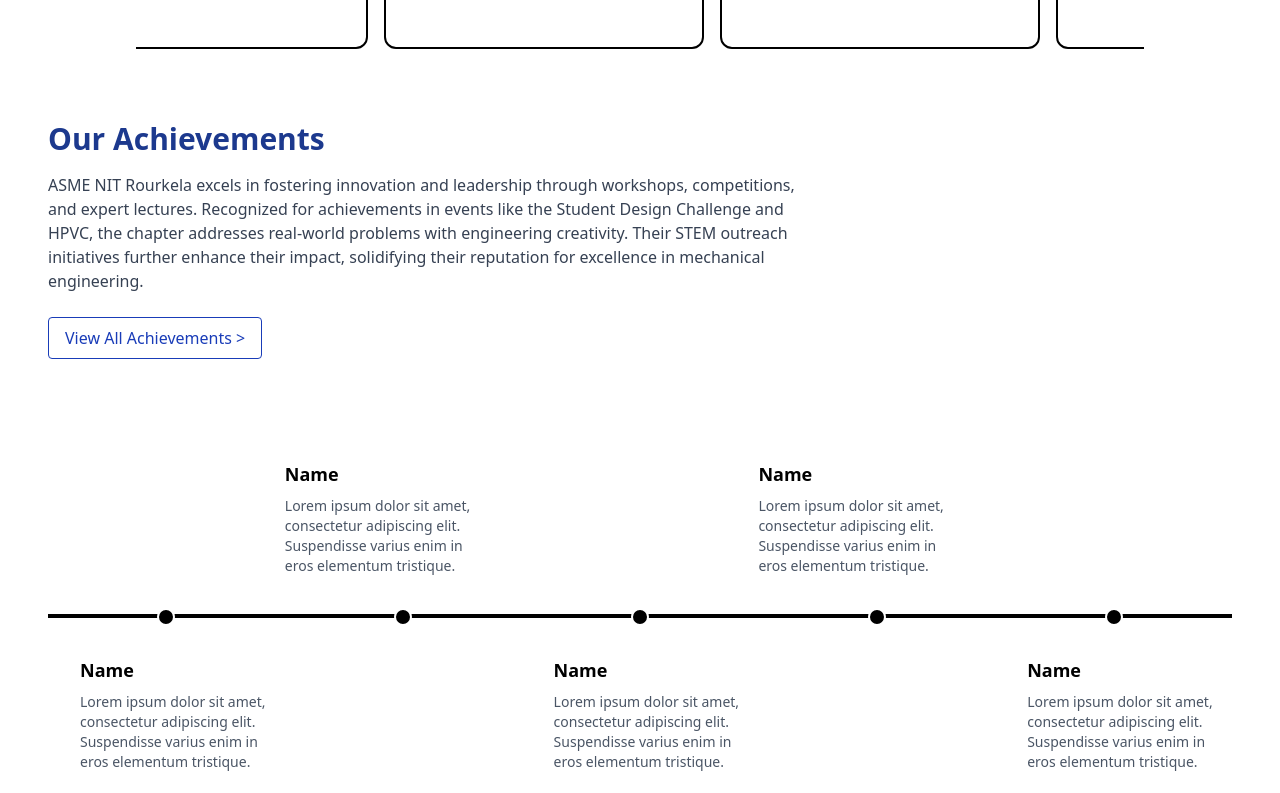
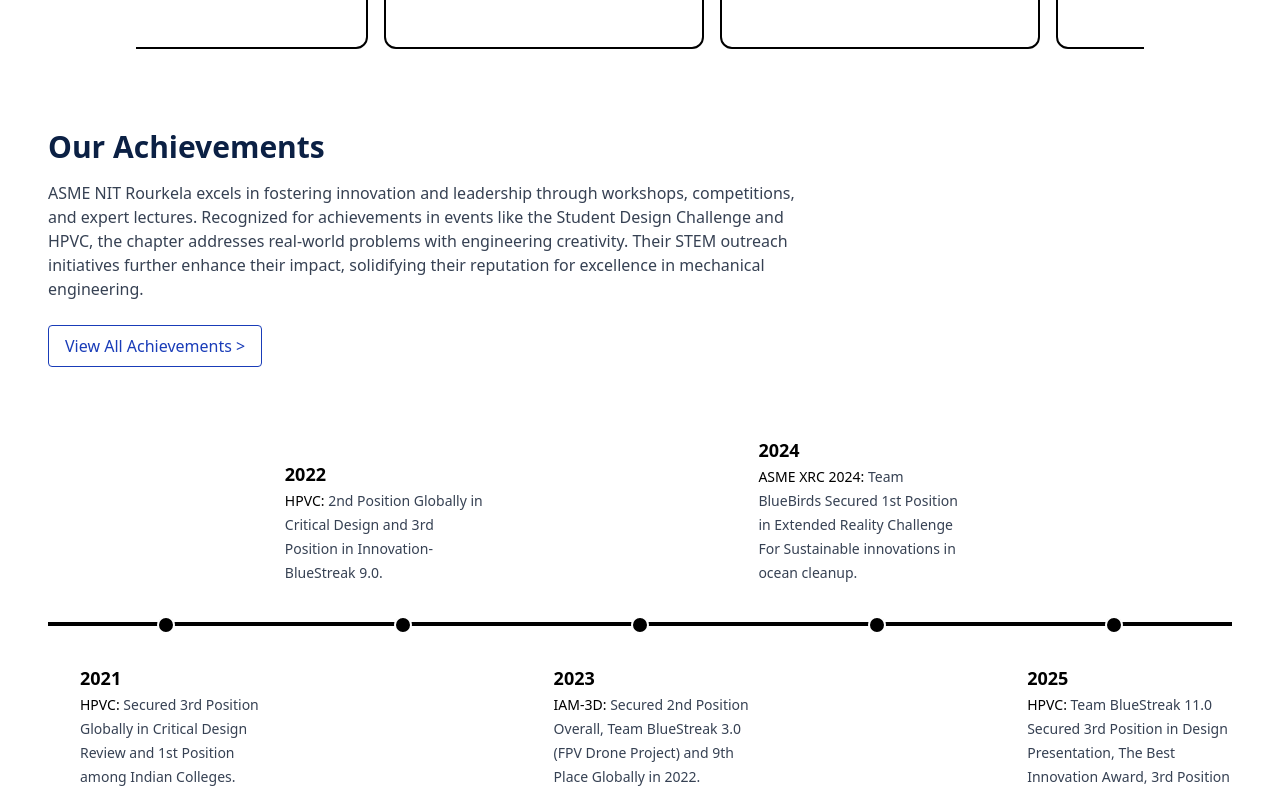
Before and after one commit to mshalom27/project-talos, a React (Vite) app: page / in a window 1280 px wide. Shown: the part 2040-2833 px from the top of the page. Built offline with nearby package versions, Linux system fonts and the light colour scheme; a small style sheet from the web is missing.

Commit message:
Restored from stash

```diff
--- a/src/components/AchievementCard.jsx
+++ b/src/components/AchievementCard.jsx
@@ -1,50 +1,30 @@
 import { Calendar } from "lucide-react";
 
-const AchievementCard = ({
-  title,
-  description,
-  image,
-  date,
-  isLeft,
-  index,
-}) => {
+const AchievementCard = ({ title, description, year, isLeft, index }) => {
   return (
     <div
       className={`flex items-center w-full mb-16 ${isLeft ? "justify-start" : "justify-end"}`}
+      data-index={index}
       style={{ animationDelay: `${index * 200}ms` }}
     >
       <div
         className={`
-          w-full max-w-md bg-gradient-card rounded-2xl shadow-card hover:shadow-card-hover
+          w-full max-w-md rounded-2xl shadow-lg hover:shadow-xl border border-gray-200
           transition-all duration-500 hover:scale-105 group cursor-pointer
-          ${isLeft ? "animate-slide-in-left" : "animate-slide-in-right"}
+          bg-white hover:border-blue-300
         `}
       >
-        {/* Image */}
-        <div className="relative overflow-hidden rounded-t-2xl">
-          <img
-            src={image}
-            alt={title}
-            className="w-full h-48 object-cover transition-transform duration-500 group-hover:scale-110"
-          />
-          <div className="absolute inset-0 bg-primary/10 opacity-0 group-hover:opacity-100 transition-opacity duration-300"></div>
-        </div>
-
-        {/* Content */}
         <div className="p-6">
-          <div className="flex items-center text-muted text-sm mb-3">
+          <div className="flex items-center text-gray-500 text-sm mb-3">
             <Calendar className="h-4 w-4 mr-2" />
-            <span className="font-medium">{date}</span>
+            <span className="font-medium">{year}</span>
           </div>
-
-          <h3 className="text-xl font-bold text-foreground mb-3 group-hover:text-primary transition-colors duration-300">
+          <h3 className="text-xl font-bold mb-3 group-hover:texT-[#0B2044] transition-colors duration-300">
             {title}
           </h3>
+          <p className="text-gray-700 leading-relaxed">{description}</p>
 
-          <p className="text-muted ">{description}</p>
-
-          {/* Decorative element */}
-          <div className="mt-4 h-1 w-16 bg-gradient-primary rounded-full opacity-0 group-hover:opacity-100 transition-opacity duration-300"></div>
+          <div className="mt-4 h-1 w-16 bg-blue-900 rounded-full opacity-0 group-hover:opacity-100 transition-opacity duration-300"></div>
         </div>
       </div>
     </div>
--- a/src/components/Achievements.jsx
+++ b/src/components/Achievements.jsx
@@ -5,9 +5,9 @@
   const navigate = useNavigate();
 
   return (
-    <div className="px-4 md:px-12 py-8 max-w-screen-xl mx-auto">
-      <div className="md:mb-48 mb-12">
-        <h2 className="text-3xl font-bold text-blue-900 mb-4">
+    <div className="px-4 md:px-12 py-10 max-w-screen-xl mx-auto">
+      <div style={{ marginBottom: "12rem" }}>
+        <h2 className="text-3xl font-bold text-[#0B2044] mb-4">
           Our Achievements
         </h2>
         <p className="text-gray-700 mb-6 max-w-3xl">
@@ -20,7 +20,7 @@
         </p>
         <button
           className="bg-white text-blue-800 border border-blue-800 px-4 py-2 rounded hover:bg-blue-50 md:mb-12"
-          onClick={() => navigate("/achievementpage")}
+          onClick={() => navigate("/achievements")}
         >
           View All Achievements &gt;
         </button>
@@ -31,7 +31,9 @@
         <div className="md:hidden absolute left-2 top-0 h-full w-1 bg-black z-0"></div>
 
         <div className="flex flex-col md:flex-row items-start md:items-center justify-between relative z-10 md:mb-60">
-          {achievementsData.map((item, index) => (
+          {achievementsData
+            .filter((item) => item.id <= 5)
+            .map((item, index) => (
               <div
                 key={index}
                 className={`w-full md:w-1/4 px-4 md:mb-0 flex md:flex-col items-start md:items-center relative`}
@@ -45,8 +47,19 @@
                       : "md:bottom-1/2 md:-translate-y-6 self-end"
                   }`}
                 >
-                <h3 className="font-bold text-lg text-black">{item.title}</h3>
-                <p className="text-sm text-gray-600 mt-2">{item.description}</p>
+                  <h3 className="font-bold text-lg text-black">{item.year}</h3>
+                  <h4
+                    className="text-sm text-black decoration-4"
+                    style={{ display: "inline" }}
+                  >
+                    {item.title}:{" "}
+                  </h4>
+                  <p
+                    className="text-sm text-gray-700"
+                    style={{ display: "inline" }}
+                  >
+                    {item.description}
+                  </p>
                 </div>
               </div>
             ))}
--- a/src/config/achievement.js
+++ b/src/config/achievement.js
@@ -1,48 +1,72 @@
 const achievementsData = [
   {
     id: 1,
-    title: "Name",
+    title: "HPVC",
     description:
-      "Lorem ipsum dolor sit amet, consectetur adipiscing elit. Suspendisse varius enim in eros elementum tristique.",
-    image:
-      "https://images.unsplash.com/photo-1593376853899-fbb47a057fa0?w=600&auto=format&fit=crop&q=60&ixlib=rb-4.1.0&ixid=M3wxMjA3fDB8MHxzZWFyY2h8Mnx8cm9ib3RzfGVufDB8fDB8fHww",
-    date: "December 2023",
+      "Secured 3rd Position Globally in Critical Design Review and 1st Position among Indian Colleges.",
+    year: "2021",
   },
   {
     id: 2,
-    title: "Name",
+    title: "HPVC",
     description:
-      "Lorem ipsum dolor sit amet, consectetur adipiscing elit. Suspendisse varius enim in eros elementum tristique.",
-    image:
-      "https://images.unsplash.com/photo-1593376853899-fbb47a057fa0?w=600&auto=format&fit=crop&q=60&ixlib=rb-4.1.0&ixid=M3wxMjA3fDB8MHxzZWFyY2h8Mnx8cm9ib3RzfGVufDB8fDB8fHww",
-    date: "December 2023",
+      "2nd Position Globally in Critical Design and 3rd Position in Innovation- BlueStreak 9.0.",
+    year: "2022",
   },
   {
     id: 3,
-    title: "Name",
+    title: "IAM-3D",
     description:
-      "Lorem ipsum dolor sit amet, consectetur adipiscing elit. Suspendisse varius enim in eros elementum tristique.",
-    image:
-      "https://images.unsplash.com/photo-1593376853899-fbb47a057fa0?w=600&auto=format&fit=crop&q=60&ixlib=rb-4.1.0&ixid=M3wxMjA3fDB8MHxzZWFyY2h8Mnx8cm9ib3RzfGVufDB8fDB8fHww",
-    date: "December 2023",
+      "Secured 2nd Position Overall, Team BlueStreak 3.0 (FPV Drone Project) and 9th Place Globally in 2022.",
+    year: "2023",
   },
   {
     id: 4,
-    title: "Name",
+    title: "ASME XRC 2024",
     description:
-      "Lorem ipsum dolor sit amet, consectetur adipiscing elit. Suspendisse varius enim in eros elementum tristique.",
-    image:
-      "https://images.unsplash.com/photo-1593376853899-fbb47a057fa0?w=600&auto=format&fit=crop&q=60&ixlib=rb-4.1.0&ixid=M3wxMjA3fDB8MHxzZWFyY2h8Mnx8cm9ib3RzfGVufDB8fDB8fHww",
-    date: "December 2023",
+      "Team BlueBirds Secured 1st Position in Extended Reality Challenge For Sustainable innovations in ocean cleanup.",
+    year: "2024",
   },
   {
     id: 5,
-    title: "Name",
+    title: "HPVC",
     description:
-      "Lorem ipsum dolor sit amet, consectetur adipiscing elit. Suspendisse varius enim in eros elementum tristique.",
-    image:
-      "https://images.unsplash.com/photo-1593376853899-fbb47a057fa0?w=600&auto=format&fit=crop&q=60&ixlib=rb-4.1.0&ixid=M3wxMjA3fDB8MHxzZWFyY2h8Mnx8cm9ib3RzfGVufDB8fDB8fHww",
-    date: "December 2023",
+      "Team BlueStreak 11.0 Secured 3rd Position in Design Presentation, The Best Innovation Award, 3rd Position in Drag Race and 3rd Position Overall in e-HPVC.",
+    year: "2025",
+  },
+  {
+    id: 6,
+    title: "HPVC",
+    description:
+      "Secured 9th in Endurance and 13th Overall in E-Fest Asia Pacific",
+    year: "2019",
+  },
+  {
+    id: 7,
+    title: "HPVC",
+    description:
+      "Secured 20th in men's endurance race and 24th in female drag race out of 43 teams, HPVC ASIA PACIFIC.",
+    year: "2017",
+  },
+  {
+    id: 8,
+    title: "HPVC",
+    description:
+      "Secured 2nd Position in design event and 9th in overall, HPVC ASIA PACIFIC VIT VELLORE.",
+    year: "2016",
+  },
+  {
+    id: 9,
+    title: "HPVC",
+    description: "Highest Innovation Score, HPVC India at DTU.",
+    year: "2015",
+  },
+  {
+    id: 10,
+    title: "HPVC",
+    description:
+      "First International Participation at HPVC East, University of Central Florida and Highest marks in Analysis Section, HPV India at IIT Delhi.",
+    year: "2014",
   },
 ];
 
--- a/src/pages/achievements/AchievementPage.jsx
+++ b/src/pages/achievements/AchievementPage.jsx
@@ -1,9 +1,27 @@
 import Timeline from "../../components/Timeline";
+import achievementImg from "../../assets/achievementimg.jpg";
 
 const AchievementPage = () => {
   return (
-    <div className="min-h-screen bg-background flex flex-col items-center py-12">
-      <div className="w-full max-w-4xl">
+    <div className="min-h-screen bg-gradient-to-br from-blue-50 via-white to-gray-50">
+      <div className="relative overflow-hidden h-screen w-screen">
+        <div
+          className="absolute inset-0  bg-cover bg-center bg-no-repeat"
+          style={{
+            backgroundImage: `url(${achievementImg})`,
+          }}
+        ></div>
+
+        <div className="relative z-10 text-center h-full flex flex-col justify-center">
+          <div className="max-w-4xl mx-auto">
+            <h1 className="text-5xl md:text-6xl font-bold text-white mb-6 tracking-tight">
+              Our Achievements
+            </h1>
+          </div>
+        </div>
+      </div>
+
+      <div className="relative">
         <Timeline />
       </div>
     </div>
```
Also changed, not shown: src/components/Timeline.jsx (+18 -37 lines). Lines whose indentation alone changed are shown as unchanged.
